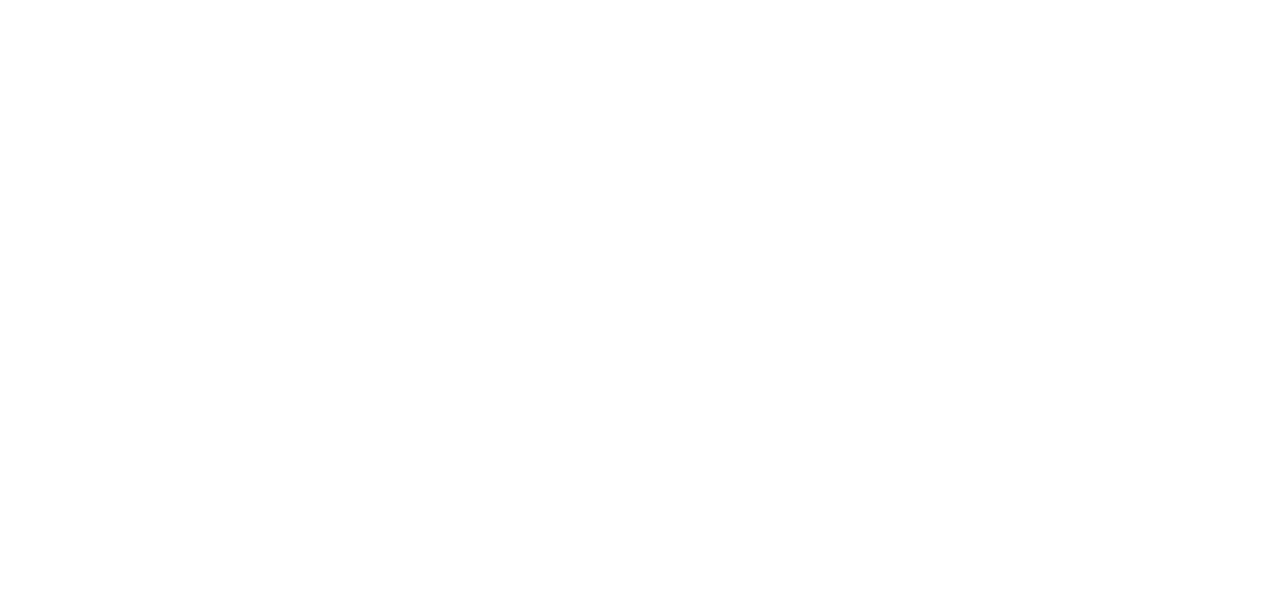
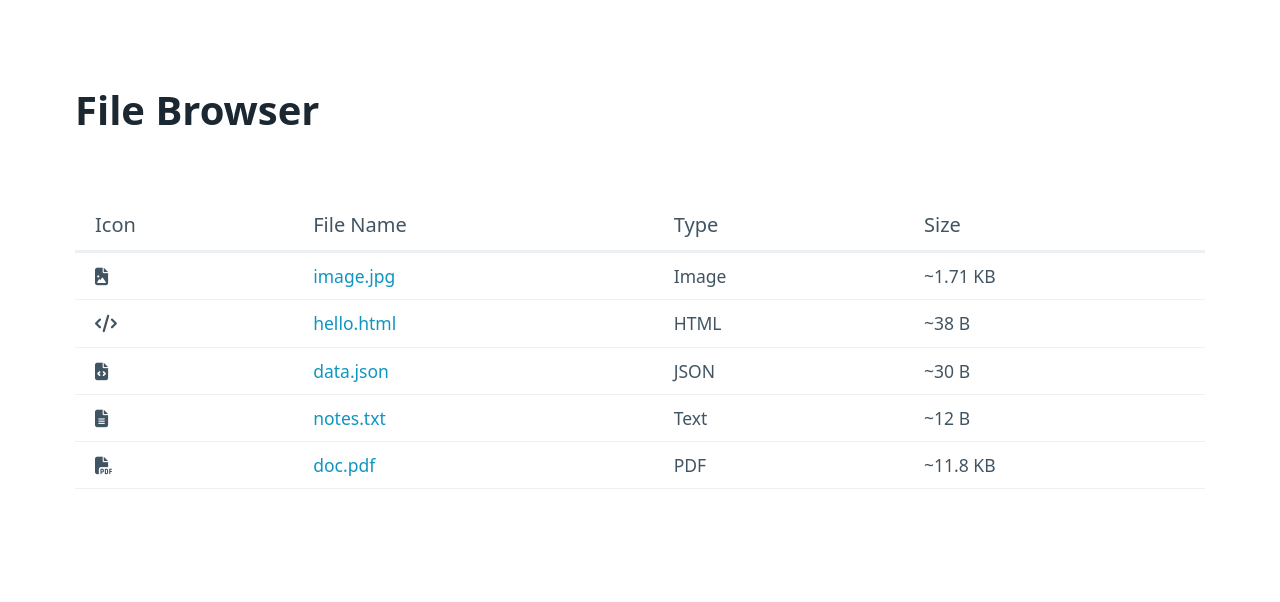
Before and after one commit to MrBiscuitss/file-browser, a plain HTML site: page index.html in a window 1280 px wide. Drawn offline with nearby package versions, Linux system fonts and the light colour scheme.

Commit message:
please work index.html

```diff
--- a/index.html
+++ b/index.html
@@ -1 +1,61 @@
-<link rel="stylesheet" href="https://cdn.jsdelivr.net/npm/@picocss/pico@1/css/pico.min.css">
+<!DOCTYPE html>
+<html lang="en">
+<head>
+  <meta charset="UTF-8" />
+  <meta name="viewport" content="width=device-width, initial-scale=1" />
+  <title>File Browser</title>
+
+  <link rel="stylesheet" href="https://cdn.jsdelivr.net/npm/@picocss/pico@1/css/pico.min.css" />
+  <link
+    rel="stylesheet"
+    href="https://cdnjs.cloudflare.com/ajax/libs/font-awesome/6.5.0/css/all.min.css"
+  />
+</head>
+<body>
+  <main class="container">
+    <h1>File Browser</h1>
+    <table>
+      <thead>
+        <tr>
+          <th>Icon</th>
+          <th>File Name</th>
+          <th>Type</th>
+          <th>Size</th>
+        </tr>
+      </thead>
+      <tbody>
+        <tr>
+          <td><i class="fas fa-file-image"></i></td>
+          <td><a href="image.jpg" target="_blank">image.jpg</a></td>
+          <td>Image</td>
+          <td>~1.71 KB</td>
+        </tr>
+        <tr>
+          <td><i class="fas fa-code"></i></td>
+          <td><a href="hello.html" target="_blank">hello.html</a></td>
+          <td>HTML</td>
+          <td>~38 B</td>
+        </tr>
+        <tr>
+          <td><i class="fas fa-file-code"></i></td>
+          <td><a href="data.json" target="_blank">data.json</a></td>
+          <td>JSON</td>
+          <td>~30 B</td>
+        </tr>
+        <tr>
+          <td><i class="fas fa-file-lines"></i></td>
+          <td><a href="notes.txt" target="_blank">notes.txt</a></td>
+          <td>Text</td>
+          <td>~12 B</td>
+        </tr>
+        <tr>
+          <td><i class="fas fa-file-pdf"></i></td>
+          <td><a href="doc.pdf" target="_blank">doc.pdf</a></td>
+          <td>PDF</td>
+          <td>~11.8 KB</td>
+        </tr>
+      </tbody>
+    </table>
+  </main>
+</body>
+</html>
```
